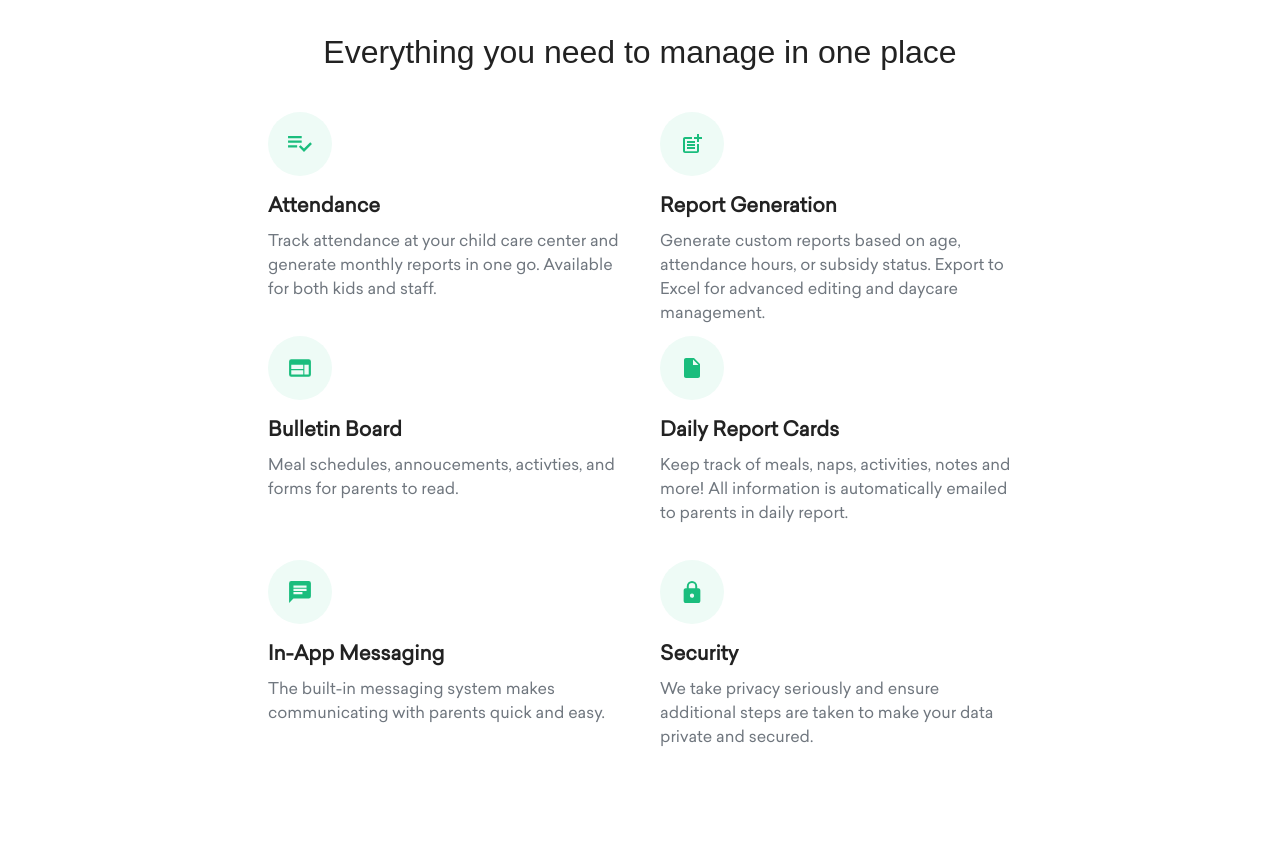
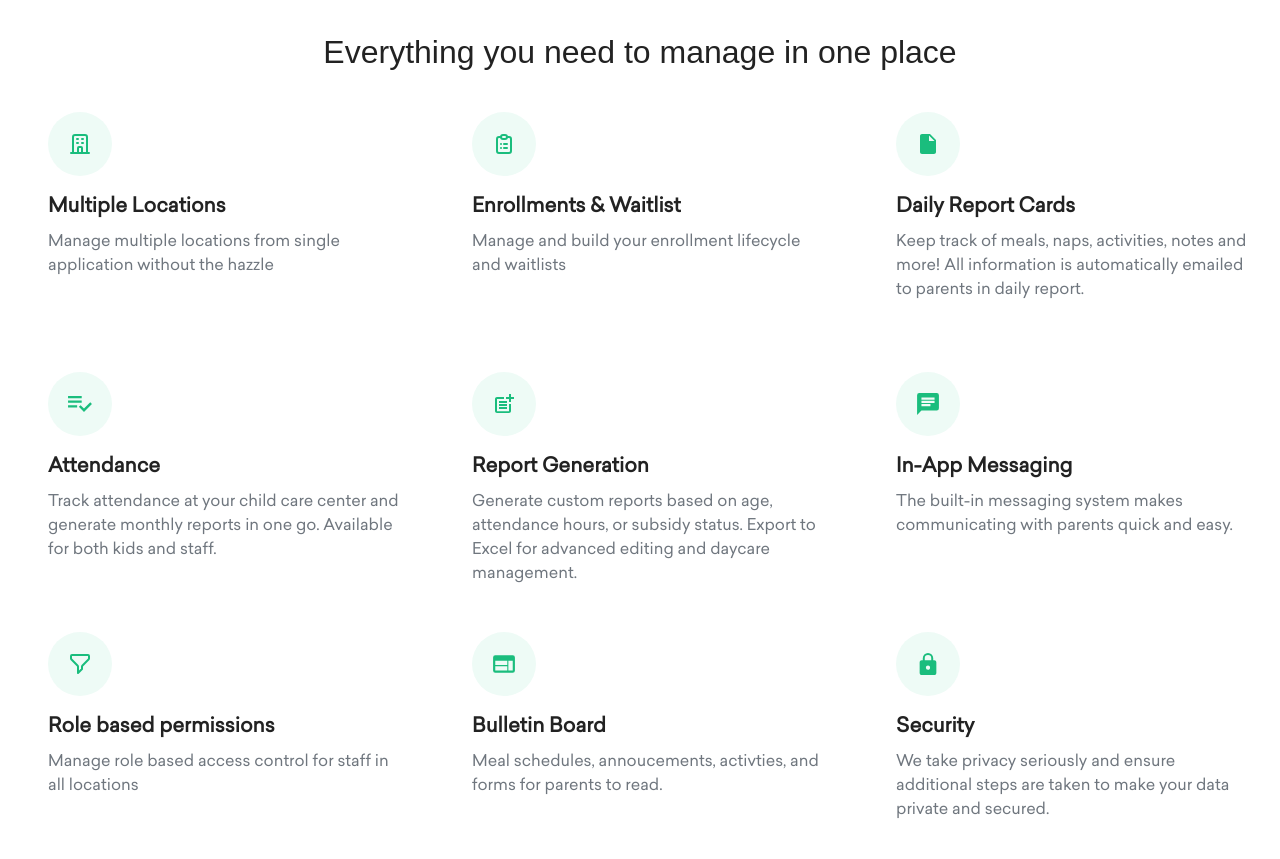
Before and after one commit to diq-kg/trykidgenius.com, a Gatsby site: page / in a window 1280 px wide. Shown: the part 820-1679 px from the top of the page. Built offline with nearby package versions, Linux system fonts and the light colour scheme; Gatsby itself is replaced by a stand-in of ours; a web font is replaced by a local one.

Commit message:
add features and update text

```diff
--- /dev/null
+++ b/src/components/feature-icons/enrollments.js
@@ -0,0 +1,20 @@
+import React from 'react';
+
+export default function Location() {
+  return (
+    <svg
+      xmlns="http://www.w3.org/2000/svg"
+      width="24"
+      height="24"
+      fill="none"
+      stroke="currentColor"
+    >
+      <path
+        stroke-linecap="round"
+        stroke-linejoin="round"
+        stroke-width="2"
+        d="M9 5H7a2 2 0 00-2 2v12a2 2 0 002 2h10a2 2 0 002-2V7a2 2 0 00-2-2h-2M9 5a2 2 0 002 2h2a2 2 0 002-2M9 5a2 2 0 012-2h2a2 2 0 012 2m-3 7h3m-3 4h3m-6-4h.01M9 16h.01"
+      />
+    </svg>
+  );
+}
--- /dev/null
+++ b/src/components/feature-icons/filter.js
@@ -0,0 +1,20 @@
+import React from 'react';
+
+export default function Filter() {
+  return (
+    <svg
+      xmlns="http://www.w3.org/2000/svg"
+      width="24"
+      height="24"
+      fill="none"
+      stroke="currentColor"
+    >
+      <path
+        strokeLinecap="round"
+        strokeLinejoin="round"
+        strokeWidth={2}
+        d="M3 4a1 1 0 011-1h16a1 1 0 011 1v2.586a1 1 0 01-.293.707l-6.414 6.414a1 1 0 00-.293.707V17l-4 4v-6.586a1 1 0 00-.293-.707L3.293 7.293A1 1 0 013 6.586V4z"
+      />
+    </svg>
+  );
+}
--- /dev/null
+++ b/src/components/feature-icons/location.js
@@ -0,0 +1,20 @@
+import React from 'react';
+
+export default function Location() {
+  return (
+<svg
+      width="24"
+      height="24"
+      fill="none"
+      stroke="currentColor"
+      xmlns="http://www.w3.org/2000/svg"
+    >
+      <path
+        strokeLinecap="round"
+        strokeLinejoin="round"
+        strokeWidth={2}
+        d="M19 21V5a2 2 0 00-2-2H7a2 2 0 00-2 2v16m14 0h2m-2 0h-5m-9 0H3m2 0h5M9 7h1m-1 4h1m4-4h1m-1 4h1m-5 10v-5a1 1 0 011-1h2a1 1 0 011 1v5m-4 0h4"
+      />
+    </svg>
+  );
+}
--- a/src/components/features.js
+++ b/src/components/features.js
@@ -6,9 +6,29 @@ import Board from './feature-icons/board';
 import Paper from './feature-icons/paper';
 import Message from './feature-icons/message';
 import Lock from './feature-icons/lock';
+import Enrollments from './feature-icons/enrollments';
+import Filter from './feature-icons/filter';
+import Location from './feature-icons/location';
 
 function Features(props) {
   const features = [
+    {
+      title: 'Multiple Locations',
+      desc:
+        'Manage multiple locations from single application without the hazzle',
+      icon: <Location />,
+    },
+    {
+      title: 'Enrollments & Waitlist',
+      desc: 'Manage and build your enrollment lifecycle and waitlists',
+      icon: <Enrollments />,
+    },
+    {
+      title: 'Daily Report Cards',
+      desc:
+        'Keep track of meals, naps, activities, notes and more! All information is automatically emailed to parents in daily report.',
+      icon: <Paper />,
+    },
     {
       title: 'Attendance',
       desc:
@@ -22,22 +42,21 @@ function Features(props) {
       icon: <Report />,
     },
     {
+      title: 'In-App Messaging',
+      desc:
+        'The built-in messaging system makes communicating with parents quick and easy.',
+      icon: <Message />,
+    },
+    {
+      title: 'Role based permissions',
+      desc: 'Manage role based access control for staff in all locations',
+      icon: <Filter />,
+    },
+    {
       title: 'Bulletin Board',
       desc:
         'Meal schedules, annoucements, activties, and forms for parents to read.',
       icon: <Board />,
-    },
-    {
-      title: 'Daily Report Cards',
-      desc:
-        'Keep track of meals, naps, activities, notes and more! All information is automatically emailed to parents in daily report.',
-      icon: <Paper />,
-    },
-    {
-      title: 'In-App Messaging',
-      desc:
-        'The built-in messaging system makes communicating with parents quick and easy.',
-      icon: <Message />,
     },
     {
       title: 'Security',
@@ -54,47 +73,18 @@ function Features(props) {
           Everything you need to manage in one place
         </h2>
       </div>
-      <div className="flex justify-center pt-5 px-5 w-full sm:w-1/2 sm:justify-end sm:p-0 sm:px-5 sm:pt-5">
-        <FeatureCard
-          title={features[0].title}
-          desc={features[0].desc}
-          icon={features[0].icon}
-        />
-      </div>
-      <div className="flex justify-center w-full py-5 px-5 sm:w-1/2 sm:justify-start sm:p-0 sm:px-5 sm:pt-5">
-        <FeatureCard
-          title={features[1].title}
-          desc={features[1].desc}
-          icon={features[1].icon}
-        />
-      </div>
-      <div className="flex justify-center px-5 py-5 w-full sm:w-1/2 sm:justify-end sm:p-0 sm:px-5">
-        <FeatureCard
-          title={features[2].title}
-          desc={features[2].desc}
-          icon={features[2].icon}
-        />
-      </div>
-      <div className="flex justify-center w-full py-5 px-5 sm:w-1/2 sm:justify-start sm:p-0 sm:px-5">
-        <FeatureCard
-          title={features[3].title}
-          desc={features[3].desc}
-          icon={features[3].icon}
-        />
-      </div>
-      <div className="flex justify-center px-5 py-5 w-full sm:w-1/2 sm:justify-end sm:p-0 sm:px-5">
-        <FeatureCard
-          title={features[4].title}
-          desc={features[4].desc}
-          icon={features[4].icon}
-        />
-      </div>
-      <div className="flex justify-center w-full pt-5 px-5 sm:w-1/2 sm:justify-start sm:p-0 sm:px-5">
-        <FeatureCard
-          title={features[5].title}
-          desc={features[5].desc}
-          icon={features[5].icon}
-        />
+      <div className="grid grid-cols-3 gap-4 w-full">
+        {features.map((feature) => {
+          return (
+            <div className="flex justify-center pt-5 px-5 w-full sm:justify-end sm:p-0 sm:px-5 sm:pt-5">
+              <FeatureCard
+                title={feature.title}
+                desc={feature.desc}
+                icon={feature.icon}
+              />
+            </div>
+          );
+        })}
       </div>
     </div>
   );
--- a/src/components/modal.js
+++ b/src/components/modal.js
@@ -33,7 +33,7 @@ export default function CaptureInfoModal(props) {
               className="text-lg leading-6 text-gray-900"
               id="modal-headline"
             >
-              Try Kidgenius with sample daycare setup
+              Try Kidgenius with sample childcare setup
             </h3>
             <h4 className="pt-5"></h4>
             <div className="mt-2 flex flex-col text-gray-900">
--- a/src/components/pricing.js
+++ b/src/components/pricing.js
@@ -32,7 +32,7 @@ function Pricing(props) {
             <span className="text-black">USD</span>/month per child
           </p>
         </div>
-        <p>Everything you need to manage and grow your daycare.</p>
+        <p>Everything you need to manage and grow your childcare.</p>
         <p className="p-2">Start free for 30 days!</p>
         <hr className="h-1 w-full mt-5 mb-4" />
         <div className="flex flex-col">
--- a/src/pages/blog.js
+++ b/src/pages/blog.js
@@ -10,9 +10,9 @@ export default function Blog({ data }) {
     allMarkdownRemark: { edges },
   } = data;
 
-  const title = 'KidGenius | Daycare center resources';
+  const title = 'KidGenius | Childcare center resources';
   const desc =
-    'Check out our curated content for daycare centers especially written for childcare owners, parents, teachers and more.';
+    'Check out our curated content for childcare centers especially written for childcare owners, parents, teachers and more.';
   return (
     <Layout>
       <SEO title={title} description={desc} />
--- a/src/pages/contact.js
+++ b/src/pages/contact.js
@@ -5,9 +5,9 @@ import Pad from '../components/pad';
 import SEO from '../components/seo';
 
 export default function ContactUs() {
-  const title = 'KidGenius | Contact our daycare management software team';
+  const title = 'KidGenius | Contact our childcare management software team';
   const desc =
-    'If you have any questions about KidGenius daycare management software, give us a call.';
+    'If you have any questions about KidGenius childcare management software, give us a call.';
   return (
     <Layout>
       <SEO title={title} description={desc} />
--- a/src/pages/index.js
+++ b/src/pages/index.js
@@ -46,9 +46,9 @@ function IndexPage() {
     setModal(true);
   }
 
-  const title = 'KidGenius | Daycare management software';
+  const title = 'KidGenius | Childcare management software';
   const desc =
-    'KidGenius daycare app is the easiest for daycare management. We help connect childcare providers and parents.';
+    'KidGenius is the easiest way to manage and grow your childcare';
 
   return (
     <Layout>
```
Also changed, not shown: src/components/seo.js (+0 -12 lines).
